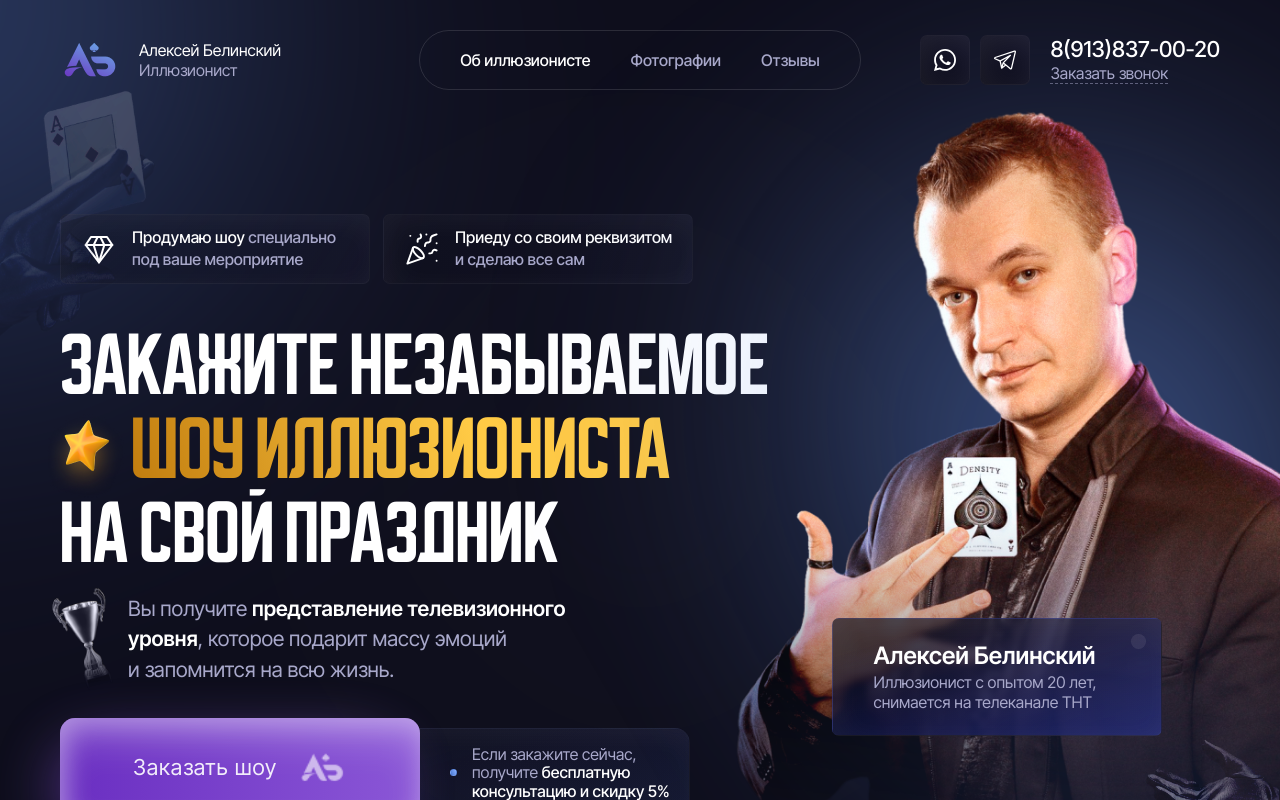
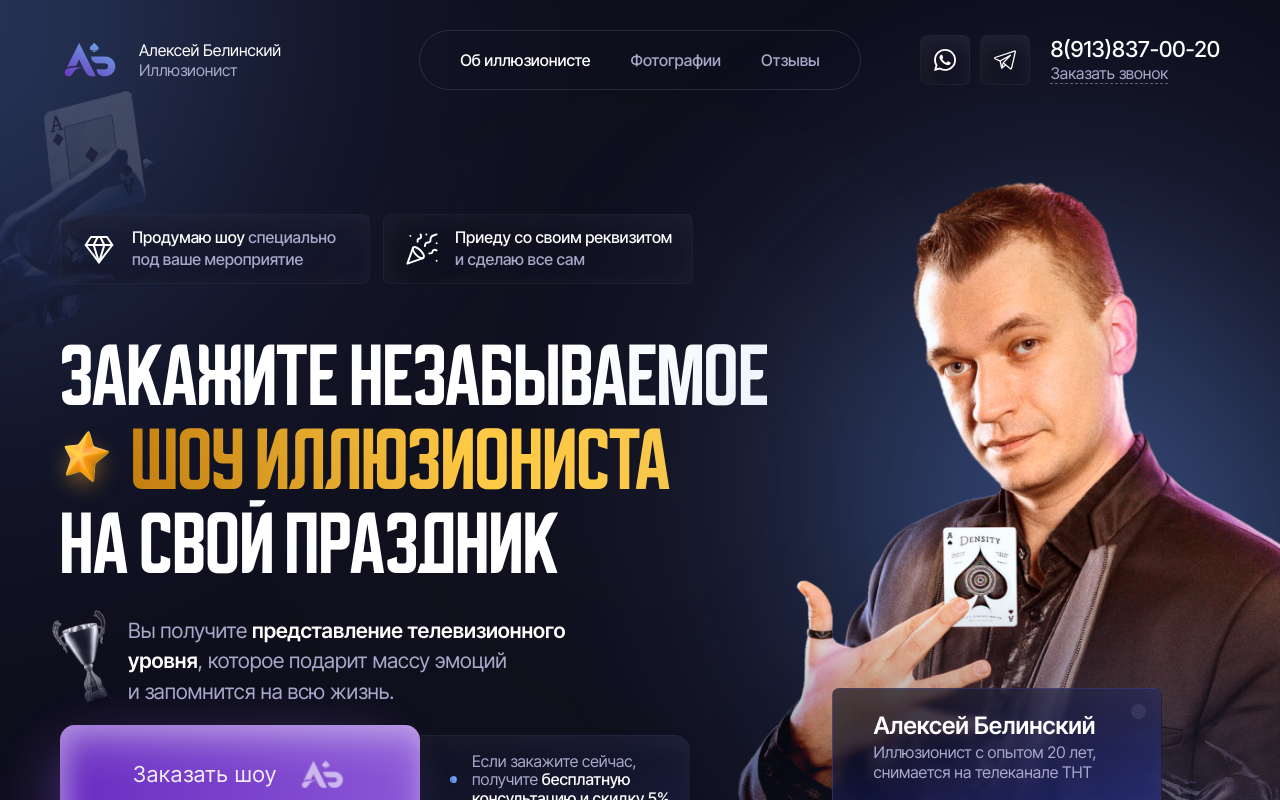
Before and after one commit to Escalion86/magbelinskiy2023, a Next.js app: page / in a window 1280 px wide. Shown: the top 800 px of the page. Built offline with nearby package versions, Linux system fonts and the light colour scheme.

Commit message:
Fix TitleBlock

```diff
--- a/blocks/TitleBlock.js
+++ b/blocks/TitleBlock.js
@@ -2,11 +2,10 @@ import React from 'react'
 import Content from './titleComponents/Content'
 import Header from './titleComponents/Header'
 import Background from './titleComponents/Background'
-import MagicanImage from './titleComponents/MagicanImage'
-
+// h-[660px] sm:h-[680px] md:h-[900px]
 const TitleBlock = () => {
   return (
-    <div className="relative min-w-[375px] h-[660px] sm:h-[680px] md:h-[900px] flex flex-col items-center w-full tablet:h-screen tablet:min-h-[950px]">
+    <div className="relative min-w-[375px] flex flex-col items-center w-full h-screen min-h-[670px] tablet:min-h-[950px] max-h-[800px] md:max-h-max">
       <Background />
       <Header />
       <Content />
--- a/blocks/components/DivContent.js
+++ b/blocks/components/DivContent.js
@@ -9,8 +9,10 @@ const DivContent = ({
 }) => (
   <div
     className={cn(
-      'relative md:mt-[124px] max-w-[1264px] min-w-[375px] px-[18px] md:px-[52px]',
-      noMargin ? '' : 'my-12 mb-10 tablet:mt-10 2xl:mt-20 tablet:mb-32',
+      'relative max-w-[1264px] min-w-[375px] px-[18px] md:px-[52px]',
+      noMargin
+        ? ''
+        : 'md:mt-[124px] my-12 mb-10 tablet:mt-10 2xl:mt-20 tablet:mb-32',
       fullWidth ? 'w-full' : '',
       className
     )}
--- a/blocks/titleComponents/Content.js
+++ b/blocks/titleComponents/Content.js
@@ -318,13 +318,14 @@ const DiscountInfo = ({ className }) => (
 )
 
 const Content = () => (
-  <DivContent noMargin>
-    <div className="flex gap-x-[13px] mt-[40px] phoneH:mt-[20px] md:mt-auto">
+  <DivContent noMargin className="flex-1 my-[50px] md:my-[105px] xl:my-[124px]">
+    <div className="flex flex-col justify-between h-full">
+      <div className="flex gap-x-[13px]">
         <InfoCardSpecial />
         <InfoCardInclusive />
       </div>
-    <Title className="" />
-    <CupInfo className="" />
+      <Title />
+      <CupInfo />
       <div className="items-center gap-x-[10px] md:gap-x-[15px] mb-[25px] mt-[30px] flex tablet:hidden">
         <SvgParty />
         <div
@@ -353,12 +354,13 @@ const Content = () => (
             backdropFilter: 'blur(3px)',
           }}
         />
-      <div className="relative flex items-center gap-x-[30px] tablet:mt-[26px]">
+        <div className="relative flex items-center gap-x-[30px]">
           <Button className="-mt-[9px]" />
           <DiscountInfo className="hidden tablet:flex w-[220px]" />
         </div>
       </div>
       <DiscountInfo className="flex tablet:hidden w-[220px] md:w-[290px]" />
+    </div>
   </DivContent>
 )
 
--- a/blocks/titleComponents/MagicanImage.js
+++ b/blocks/titleComponents/MagicanImage.js
@@ -1,7 +1,7 @@
 import React from 'react'
 
 const MagicanImage = () => (
-  <div className="absolute flex justify-center z-10 left-[min(calc(40%),calc(12%+260px))] bottom-[80px] phoneH:bottom-0 phoneH:top-[70px] sm:bottom-auto top-auto sm:top-0 w-[96%] sm:w-[max(300px,97%)] sm:h-full max-h-full tablet:max-h-[1035px]">
+  <div className="absolute flex justify-center z-10 left-[min(calc(40%),calc(12%+260px))] bottom-0 sm:bottom-auto top-[70px] w-[96%] sm:w-[max(300px,97%)] sm:h-full max-h-full tablet:max-h-[1035px]">
     <div className="relative z-10 h-full">
       <img
         className="object-contain w-full h-full"
```
Lines whose indentation alone changed are shown as unchanged.
